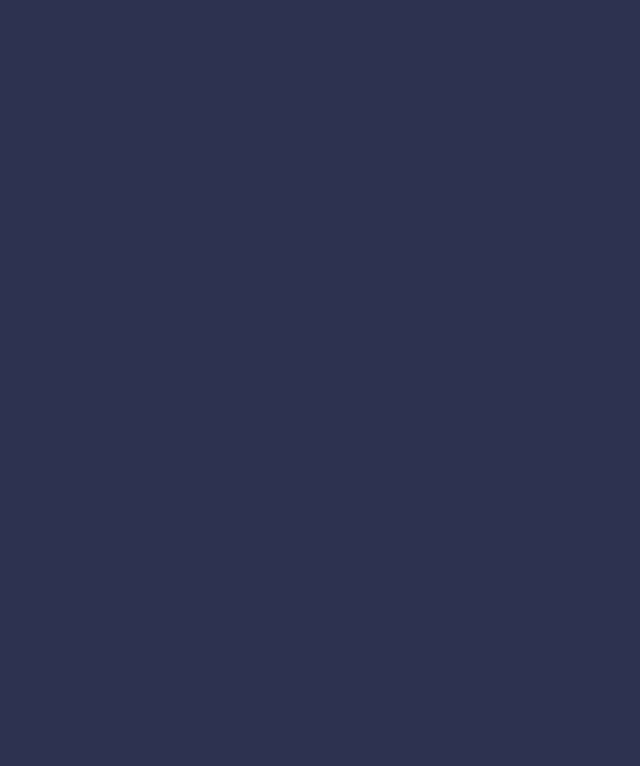
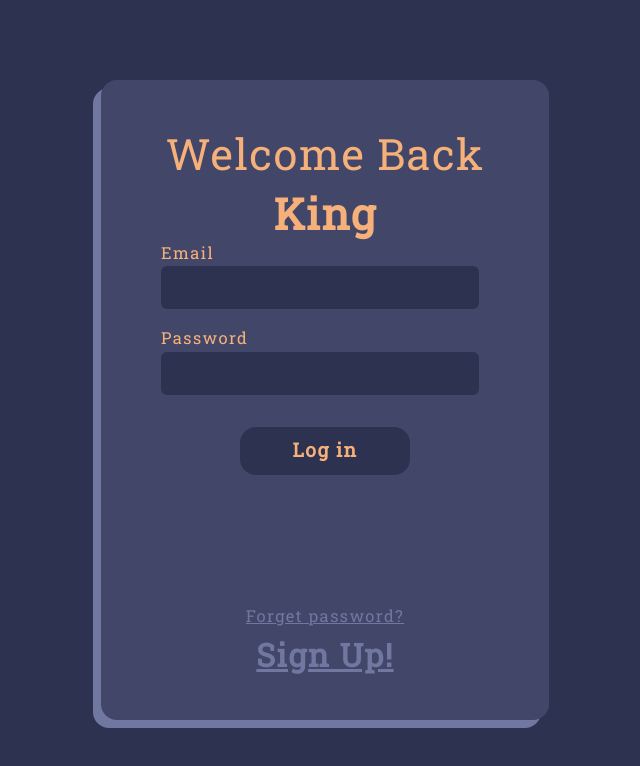
Before and after one commit to KetrabKox/CVD, a Vue app in the folder frontend/: page /login in a window 1280 px wide. Before the commit this address had no page. Shown: the top 766 px of the page, without its empty margins (315-955 px from the left). Built offline with nearby package versions, Linux system fonts and the light colour scheme.

Commit message:
Created basic design

```diff
--- a/frontend/index.html
+++ b/frontend/index.html
@@ -1,13 +1,25 @@
 <!DOCTYPE html>
 <html lang="en">
   <head>
-    <meta charset="UTF-8">
-    <link rel="icon" href="/favicon.ico">
-    <meta name="viewport" content="width=device-width, initial-scale=1.0">
-    <title>Vite App</title>
+    <meta charset="UTF-8" />
+    <link rel="icon" href="/favicon.ico" />
+    <link
+      href="https://cdn.jsdelivr.net/npm/bootstrap@5.3.3/dist/css/bootstrap.min.css"
+      rel="stylesheet"
+      integrity="sha384-QWTKZyjpPEjISv5WaRU9OFeRpok6YctnYmDr5pNlyT2bRjXh0JMhjY6hW+ALEwIH"
+      crossorigin="anonymous" />
+    <link
+      href="https://fonts.googleapis.com/css?family=Roboto Slab"
+      rel="stylesheet" />
+    <meta name="viewport" content="width=device-width, initial-scale=1.0" />
+    <title>SaC</title>
   </head>
   <body>
     <div id="app"></div>
     <script type="module" src="/src/main.ts"></script>
+    <script
+      src="https://cdn.jsdelivr.net/npm/bootstrap@5.3.3/dist/js/bootstrap.bundle.min.js"
+      integrity="sha384-YvpcrYf0tY3lHB60NNkmXc5s9fDVZLESaAA55NDzOxhy9GkcIdslK1eN7N6jIeHz"
+      crossorigin="anonymous"></script>
   </body>
 </html>
--- a/frontend/src/assets/base.css
+++ b/frontend/src/assets/base.css
@@ -17,8 +17,9 @@ body {
   color: var(--main-color-text);
   background: var(--main-theme-color);
   line-height: 1.6;
-  font-family: "Roboto", sans-serif;
-  font-size: 15px;
+  font-family: "Roboto Slab";
+  letter-spacing: 1.4px;
+  font-size: 16.5px;
   text-rendering: optimizeLegibility;
   -webkit-font-smoothing: antialiased;
   -moz-osx-font-smoothing: grayscale;
--- a/frontend/src/router/index.ts
+++ b/frontend/src/router/index.ts
@@ -1,8 +1,15 @@
 import { createRouter, createWebHistory } from "vue-router";
+import login from "../views/LoginView.vue";
 
 const router = createRouter({
   history: createWebHistory(import.meta.env.BASE_URL),
-  routes: [],
+  routes: [
+    {
+      path: "/login",
+      name: "login",
+      component: login,
+    },
+  ],
 });
 
 export default router;
--- /dev/null
+++ b/frontend/src/views/LoginView.vue
@@ -0,0 +1,100 @@
+<template>
+  <div class="wrapper rounded-4">
+    <div class="row">
+      <div class="col-12">
+        <h1 class="text-center mt-5">Welcome Back</h1>
+        <h1 class="text-center fw-bold mt-2">King</h1>
+        <form>
+          <div class="mb-3">
+            <label for="email" class="form-label ms-5">Email</label>
+            <input type="email" class="form-control ms-5" id="email" required />
+          </div>
+          <div class="mb-3">
+            <label for="password" class="form-label ms-5">Password</label>
+            <input
+              type="password"
+              class="form-control ms-5"
+              id="password"
+              required
+            />
+          </div>
+          <button type="submit" class="btn btn-primary">Log in</button>
+        </form>
+      </div>
+      <div class="wrapper-sign d-flex align-items-center flex-column">
+        <router-link to="/password-recovery" class="text-decoration-none">
+          <a class="password-recovery text-center mt-2">Forget password?</a>
+        </router-link>
+        <router-link to="/register" class="text-decoration-none">
+          <a class="sign-up text-center mt-2">Sign Up!</a>
+        </router-link>
+      </div>
+    </div>
+  </div>
+</template>
+
+<style scoped>
+@import "../assets/base.css";
+.wrapper,
+.wrapper::before {
+  height: 40rem;
+  width: 28rem;
+  margin: 5rem auto 0 auto;
+  background-color: var(--secondary-theme-color);
+}
+
+.wrapper::before {
+  background-color: var(--secondary-color-text);
+  display: block;
+  content: "";
+  position: absolute;
+  border-radius: 1rem;
+  z-index: -1;
+  margin: 0.5rem 0 0 -0.5rem;
+}
+h1 {
+  font-size: 2.7rem;
+}
+.form-control {
+  height: 2.7rem;
+  width: 75%;
+  background: var(--main-theme-color);
+  color: var(--secondary-color-text);
+  border: none;
+}
+button {
+  width: 40%;
+  height: 3rem;
+  margin: 1rem 0 0 30%;
+  font-size: 1.2rem;
+  letter-spacing: 1.4px;
+  font-weight: 600;
+  border-radius: 1rem;
+  background-color: var(--main-theme-color);
+  color: var(--first-color-text);
+  border: none;
+  cursor: pointer;
+}
+button:hover,
+button:active:focus {
+  background-color: var(--secondary-color-text);
+}
+
+.wrapper-sign {
+  margin: 8rem auto;
+}
+.password-recovery,
+.sign-up {
+  color: var(--secondary-color-text);
+  transition: 0.3s;
+}
+.password-recovery:hover,
+.sign-up:hover {
+  color: var(--main-color-text);
+  transition: 0.3s;
+}
+.sign-up {
+  font-weight: 800;
+  font-size: 2rem;
+}
+</style>
```
